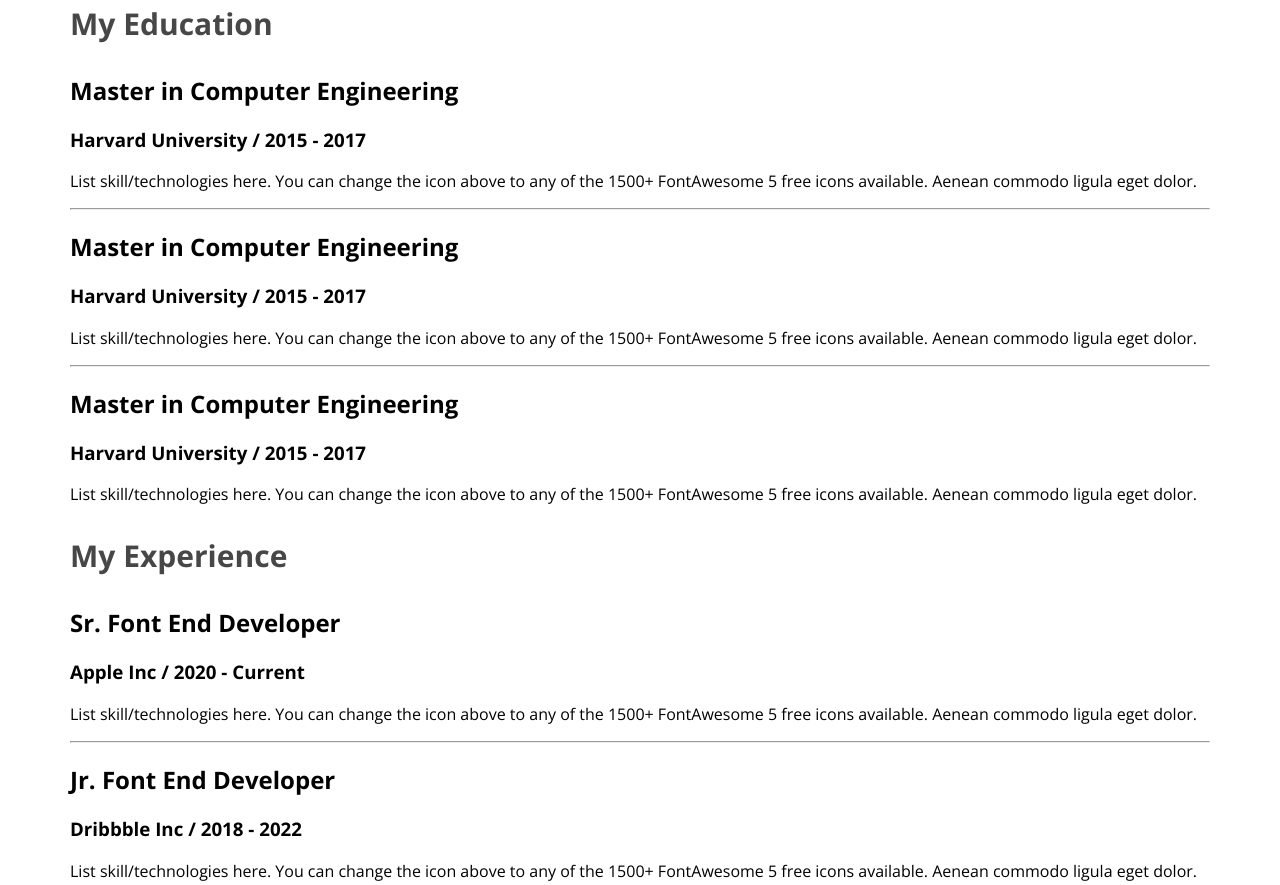
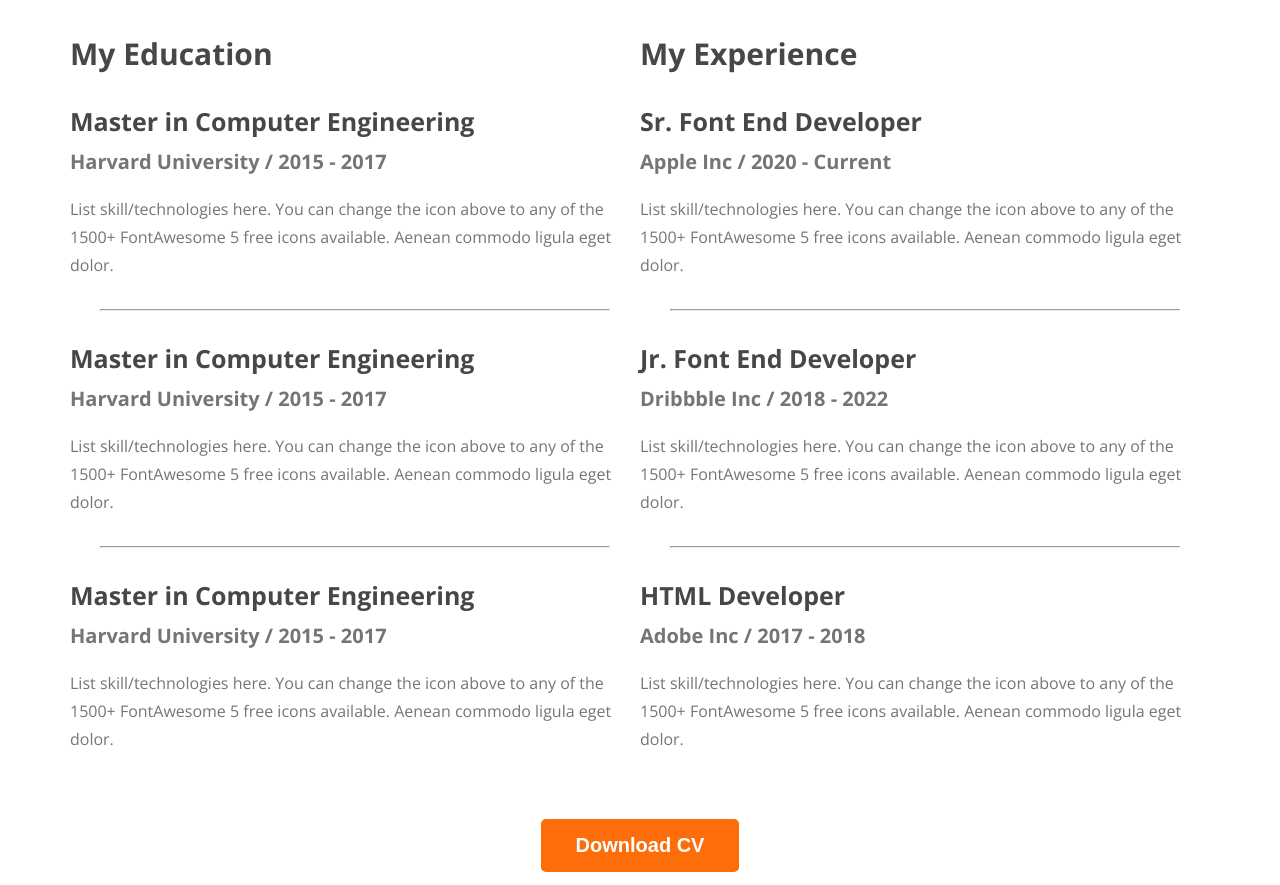
Before and after one commit to anik64tlg/web-developer-portfolio, a plain HTML site: page index.html in a window 1280 px wide. Shown: the part 2382-3267 px from the top of the page. Drawn offline with nearby package versions, Linux system fonts and the light colour scheme.

Commit message:
finished the resume section

```diff
--- a/index.html
+++ b/index.html
@@ -137,25 +137,39 @@
 
             <div class="resume-item">
               <h2 class="resume-item-title">Master in Computer Engineering</h2>
-              <h3 class="resume-item-institute">Harvard University / 2015 - 2017</h3>
-              <p class="resume-item-description">List skill/technologies here. You can change the icon above
-                to any of the 1500+ FontAwesome 5 free icons available. Aenean commodo ligula eget dolor.</p>
+              <h3 class="resume-item-institute">
+                Harvard University / 2015 - 2017
+              </h3>
+              <p class="resume-item-description">
+                List skill/technologies here. You can change the icon above to
+                any of the 1500+ FontAwesome 5 free icons available. Aenean
+                commodo ligula eget dolor.
+              </p>
             </div>
-            <hr>
+            <hr />
             <div class="resume-item">
               <h2 class="resume-item-title">Master in Computer Engineering</h2>
-              <h3 class="resume-item-institute">Harvard University / 2015 - 2017</h3>
-              <p class="resume-item-description">List skill/technologies here. You can change the icon above
-                to any of the 1500+ FontAwesome 5 free icons available. Aenean commodo ligula eget dolor.</p>
+              <h3 class="resume-item-institute">
+                Harvard University / 2015 - 2017
+              </h3>
+              <p class="resume-item-description">
+                List skill/technologies here. You can change the icon above to
+                any of the 1500+ FontAwesome 5 free icons available. Aenean
+                commodo ligula eget dolor.
+              </p>
             </div>
-            <hr>
+            <hr />
             <div class="resume-item">
               <h2 class="resume-item-title">Master in Computer Engineering</h2>
-              <h3 class="resume-item-institute">Harvard University / 2015 - 2017</h3>
-              <p class="resume-item-description">List skill/technologies here. You can change the icon above
-                to any of the 1500+ FontAwesome 5 free icons available. Aenean commodo ligula eget dolor.</p>
+              <h3 class="resume-item-institute">
+                Harvard University / 2015 - 2017
+              </h3>
+              <p class="resume-item-description">
+                List skill/technologies here. You can change the icon above to
+                any of the 1500+ FontAwesome 5 free icons available. Aenean
+                commodo ligula eget dolor.
+              </p>
             </div>
-
           </div>
           <div class="resume-column">
             <h3 class="resume-column-title">My Experience</h3>
@@ -165,26 +179,39 @@
             <div class="resume-item">
               <h2 class="resume-item-title">Sr. Font End Developer</h2>
               <h3 class="resume-item-institute">Apple Inc / 2020 - Current</h3>
-              <p class="resume-item-description">List skill/technologies here. You can change the icon above
-                to any of the 1500+ FontAwesome 5 free icons available. Aenean commodo ligula eget dolor.</p>
+              <p class="resume-item-description">
+                List skill/technologies here. You can change the icon above to
+                any of the 1500+ FontAwesome 5 free icons available. Aenean
+                commodo ligula eget dolor.
+              </p>
             </div>
-            <hr>
+            <hr />
             <div class="resume-item">
               <h2 class="resume-item-title">Jr. Font End Developer</h2>
               <h3 class="resume-item-institute">Dribbble Inc / 2018 - 2022</h3>
-              <p class="resume-item-description">List skill/technologies here. You can change the icon above
-                to any of the 1500+ FontAwesome 5 free icons available. Aenean commodo ligula eget dolor.</p>
+              <p class="resume-item-description">
+                List skill/technologies here. You can change the icon above to
+                any of the 1500+ FontAwesome 5 free icons available. Aenean
+                commodo ligula eget dolor.
+              </p>
             </div>
-            <hr>
+            <hr />
             <div class="resume-item">
               <h2 class="resume-item-title">HTML Developer</h2>
               <h3 class="resume-item-institute">Adobe Inc / 2017 - 2018</h3>
-              <p class="resume-item-description">List skill/technologies here. You can change the icon above
-                to any of the 1500+ FontAwesome 5 free icons available. Aenean commodo ligula eget dolor.</p>
+              <p class="resume-item-description">
+                List skill/technologies here. You can change the icon above to
+                any of the 1500+ FontAwesome 5 free icons available. Aenean
+                commodo ligula eget dolor.
+              </p>
             </div>
-
           </div>
         </div>
+
+        <div class="download-cv">
+          <button class="btn-primary">Download CV</button>
+        </div>
+
       </section>
     </main>
 
--- a/styles/portfolio.css
+++ b/styles/portfolio.css
@@ -155,8 +155,46 @@ main section {
 
 /* Resume Section Styles */
 
+.resume-container {
+  display: flex;
+}
+
 .resume-column-title {
   color: #474747;
   font-size: 30px;
   font-weight: 700;
 }
+
+.resume-item-title {
+  color: #474747;
+  font-size: 25px;
+  font-weight: 700;
+  margin-bottom: 10px;
+}
+
+.resume-item-institute {
+  color: #757575;
+  font-size: 20px;
+  font-weight: 600;
+  margin-bottom: 20px;
+  margin-top: 0px;
+}
+
+.resume-item-description {
+  color: #757575;
+  font-size: 16px;
+  font-weight: 400;
+  line-height: 28px; /* 175% */
+
+}
+
+.resume-container hr{
+  margin: 30px;
+}
+
+/* Download CV Styles */
+
+.download-cv{
+  text-align: center;
+  margin-top: 50px;
+}
```
